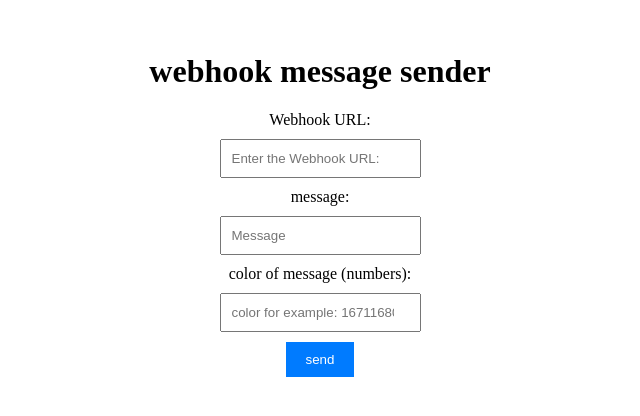
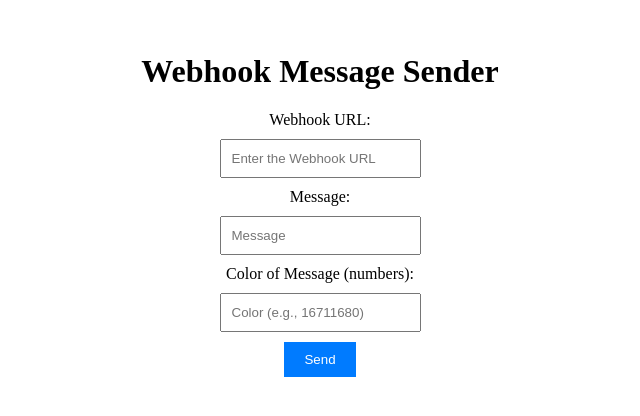
Before and after one commit to kikmanONTOP/webhookembedsender, a plain HTML site: page index.html in a window 1280 px wide. Shown: the part 204-620 px from the top of the page, without its empty margins (320-960 px from the left). Drawn offline with Linux system fonts and the light colour scheme.

Commit message:
index.html

```diff
--- a/index.html
+++ b/index.html
@@ -4,21 +4,15 @@
     <link rel="stylesheet" type="text/css" href="styles.css">
 </head>
 <body>
-    </div>
-    <html>
-    <head>
-        <link rel="stylesheet" type="text/css" href="style.css">
-    </head>
-    <body>
     <div class="message-form">
-            <h1>webhook message sender</h1>
+        <h1>Webhook Message Sender</h1>
         <label for="webhook-url">Webhook URL:</label>
-            <input type="text" id="webhook-url" placeholder="Enter the Webhook URL: ">
-            <label for="message">message:</label>
+        <input type="text" id="webhook-url" placeholder="Enter the Webhook URL">
+        <label for="message">Message:</label>
         <input type="text" id="message" placeholder="Message">
-            <label for="color">color of message (numbers):</label>
-            <input type="number" id="color" placeholder="color for example: 16711680">
-            <button onclick="sendMessage()">send</button>
+        <label for="color">Color of Message (numbers):</label>
+        <input type="number" id="color" placeholder="Color (e.g., 16711680)">
+        <button onclick="sendMessage()">Send</button>
     </div>
 
     <script src="script.js"></script>
```
Lines whose indentation alone changed are shown as unchanged.
